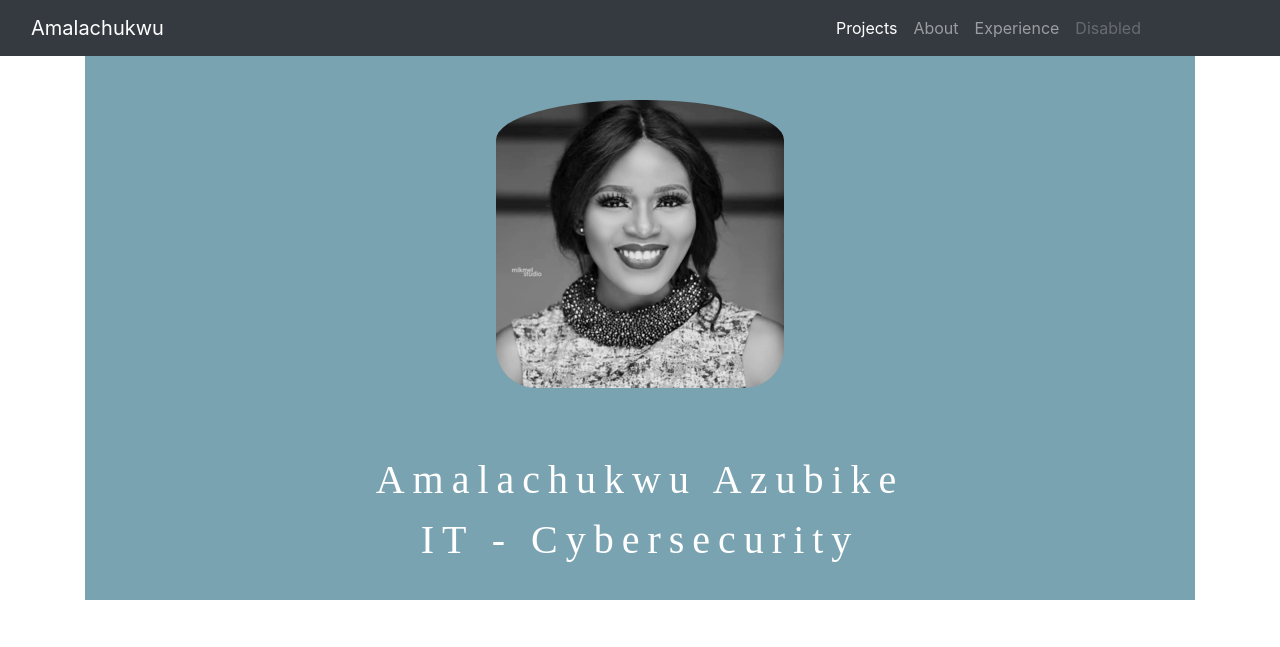
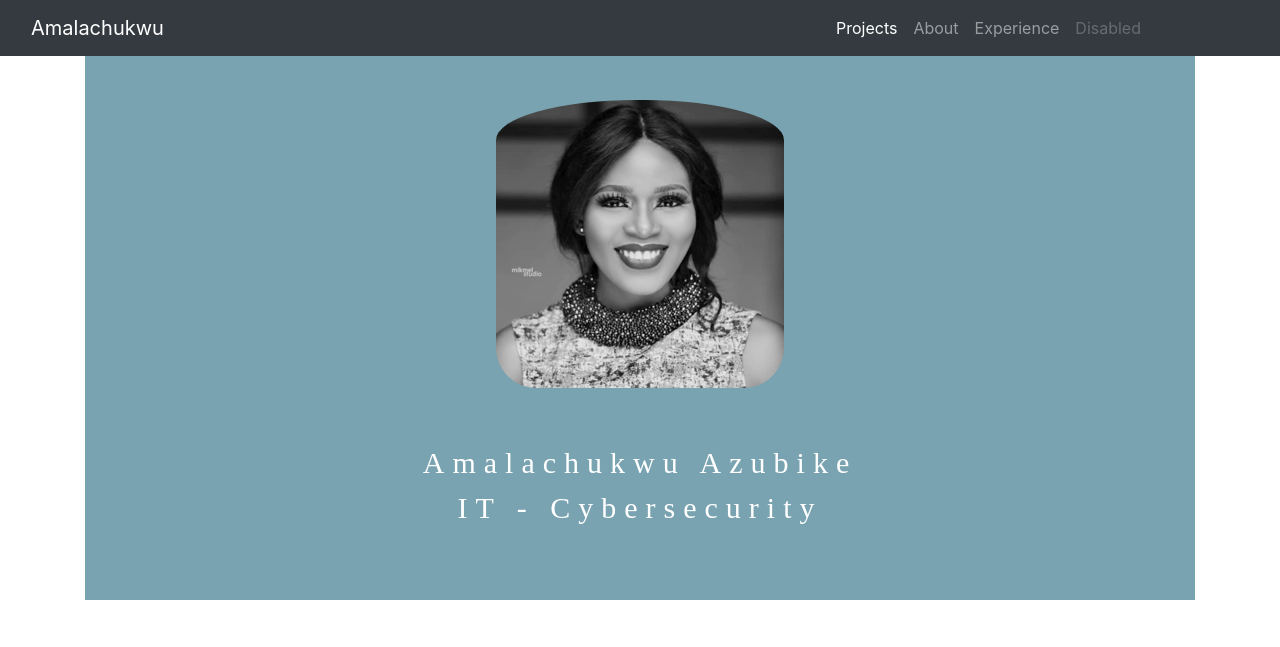
Before and after one commit to Azubikeamala/CS-Portfolio, a plain HTML site: page index.html in a window 1280 px wide. Shown: the top 647 px of the page. Drawn offline with nearby package versions, Linux system fonts and the light colour scheme.

Commit message:
Update style.css

```diff
--- a/style.css
+++ b/style.css
@@ -51,10 +51,10 @@ padding-right: 10px;
   text-align: center;
   top: 45%;
   width: 100%;
-  font-size: 40px;
+  font-size: 30px;
   letter-spacing: 8px;
   color: #FFF;
-  padding-top: 180px;
+  padding-top: 170px;
 }
 .block {
   height: 600px;
```
